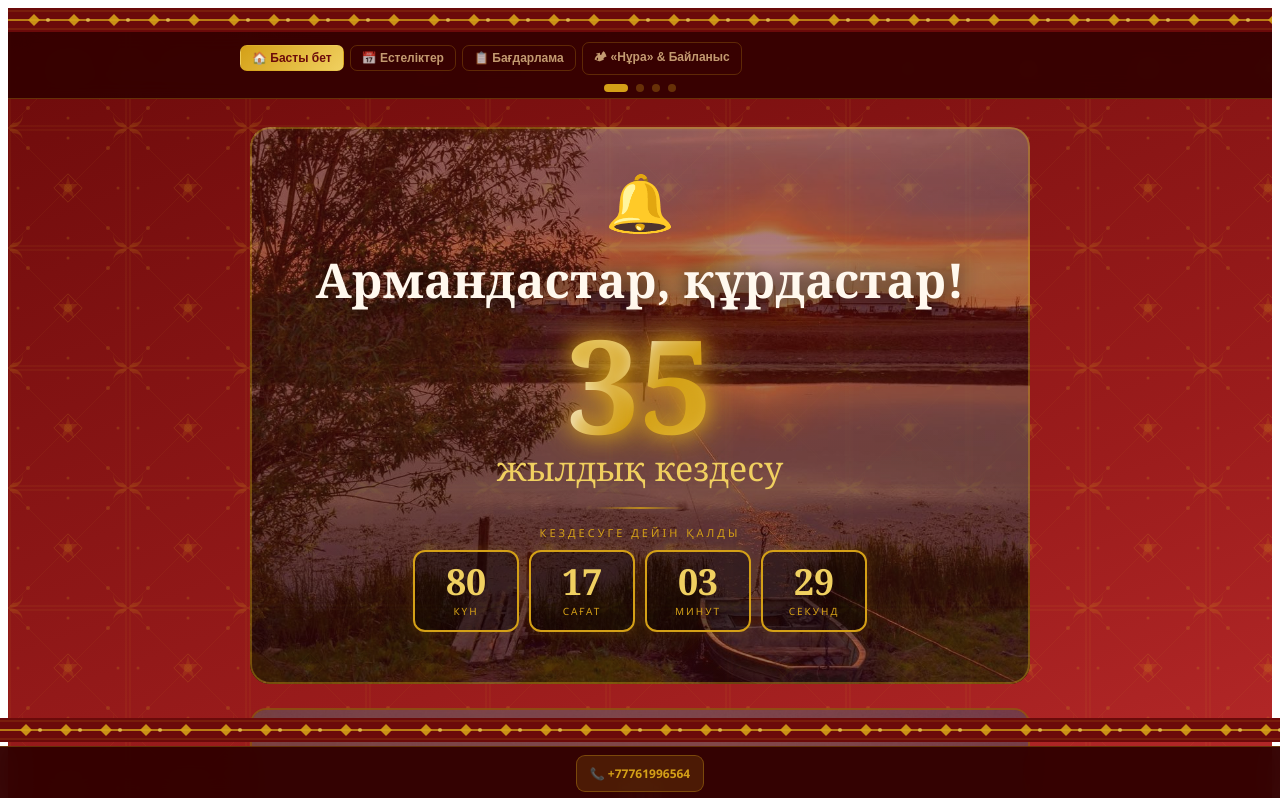
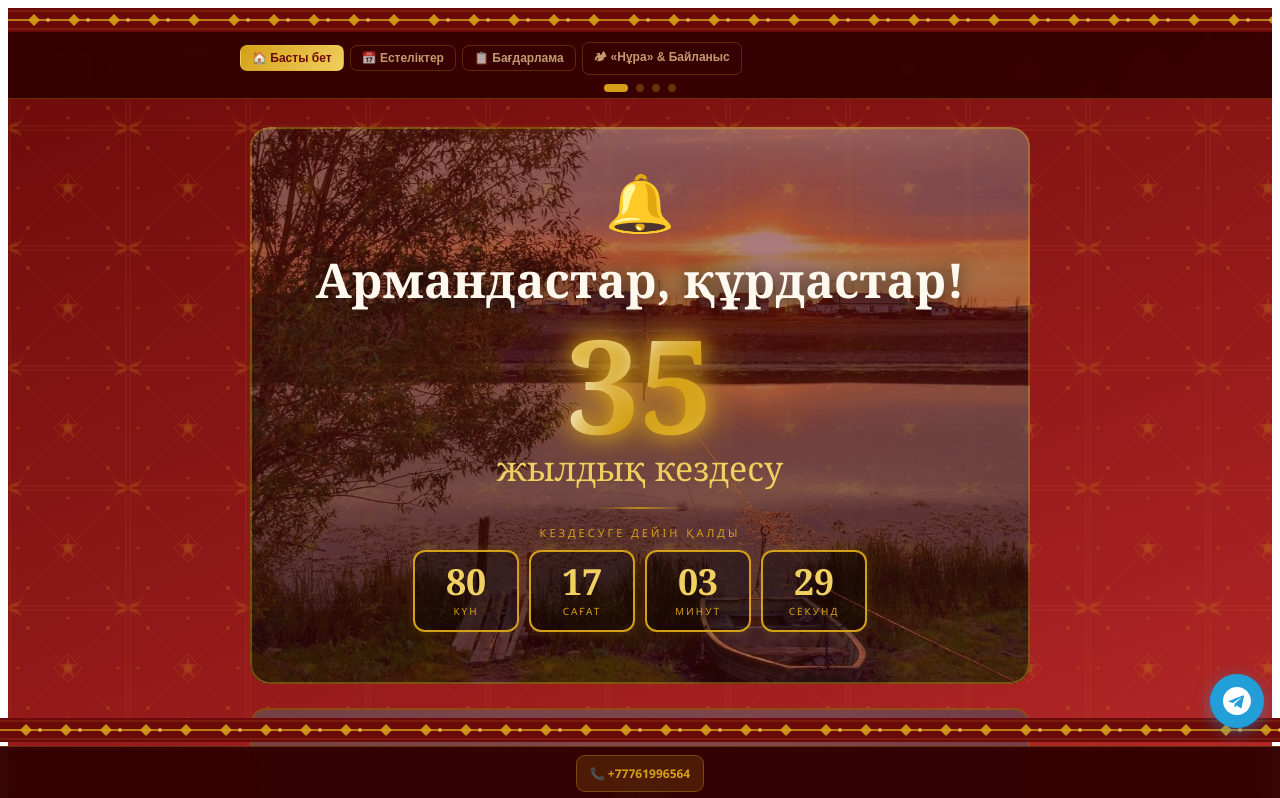
Before and after one commit to bolatbajkas-create/kezdesu---35, a React (Vite) app: page / in a window 1280 px wide. Shown: the top 798 px of the page. Built offline with nearby package versions, Linux system fonts and the light colour scheme.

Commit message:
feat: floating Telegram bot button

```diff
--- a/src/App.jsx
+++ b/src/App.jsx
@@ -614,6 +614,7 @@ function DastarkhanAccordion() {
     { name:"«Қоңырау»",       desc:"Бұл дастарханда – мектептегі сыңғырлаған қоңырау үнін сағынышпен еске алатын, әр үзіліс пен әр сабақтың қызығын бірге бөліскен сыныптастар отыр." },
     { name:"«Қызбел Барысы»", desc:"Бұл үстелде – қайсарлығы мен табандылығы арқылы өмірде өз орнын тапқан, мектептің намысын қорғап, белсенділігімен ерекшеленген түлектер отыр." },
     { name:"«Ханымдар»",      desc:"Бұл дастархан – мектептің көркі болған, нәзіктігімен, ақылымен, жылулығымен бәріміздің жүрегімізде із қалдырған аруларға арналған." },
+    { name:"«Жан құрбы»",    desc:"Бұл жерде – сырластығы үзілмеген, қуанышта да, мұңда да бір-біріне тірек болған жан құрбылар жиналған. Жылдар өтсе де олардың арасындағы сенім мен жылылық сол қалпында сақталған." },
   ];
   return (
     <div style={{ ...card, marginBottom:20 }}>
@@ -790,7 +791,7 @@ function Page4() {
               {[
                 { role:"Атқарушы",          name:"Айдар",              phone:"—" },
                 { role:"Үйлестіруші",       name:"Болат",              phone:"—" },
-                { role:"Той",               name:"Асылхан, Ғабдолла",  phone:"—" },
+                { role:"Банкет, фуршет",    name:"Асылхан, Ғабдолла",  phone:"—" },
                 { role:"Логистика",         name:"Рамазан, Қанағат",   phone:"—" },
                 { role:"Спорт",             name:"Болатбек, Елтай, Ақылжан", phone:"—" },
                 { role:"Мобилограф",        name:"Мақсұтбек",          phone:"—" },
@@ -929,6 +930,30 @@ export default function App() {
       <div style={{ position:"fixed", bottom:58, left:0, right:0, zIndex:199 }}>
         <OrnBorder/>
       </div>
+
+      {/* 🤖 ЖАБЫСҚАН BOT БАТЫРМАСЫ */}
+      <a
+        href={TG_LINK}
+        target="_blank"
+        rel="noreferrer"
+        title="@baibolcombot — ботпен сөйлесу"
+        style={{
+          position:"fixed", bottom:72, right:16, zIndex:300,
+          width:54, height:54,
+          background:"#229ED9",
+          borderRadius:"50%",
+          display:"flex", alignItems:"center", justifyContent:"center",
+          boxShadow:"0 4px 16px rgba(34,158,217,0.5)",
+          textDecoration:"none",
+          transition:"transform 0.2s",
+        }}
+        onMouseEnter={e => e.currentTarget.style.transform="scale(1.12)"}
+        onMouseLeave={e => e.currentTarget.style.transform="scale(1)"}
+      >
+        <svg width="28" height="28" viewBox="0 0 24 24" fill="white">
+          <path d="M12 0C5.373 0 0 5.373 0 12s5.373 12 12 12 12-5.373 12-12S18.627 0 12 0zm5.894 8.221-1.97 9.28c-.145.658-.537.818-1.084.508l-3-2.21-1.447 1.394c-.16.16-.295.295-.605.295l.213-3.053 5.56-5.023c.242-.213-.054-.333-.373-.12L8.32 13.617l-2.96-.924c-.643-.204-.657-.643.136-.953l11.57-4.461c.537-.194 1.006.131.828.942z"/>
+        </svg>
+      </a>
     </div>
   );
 }
```
